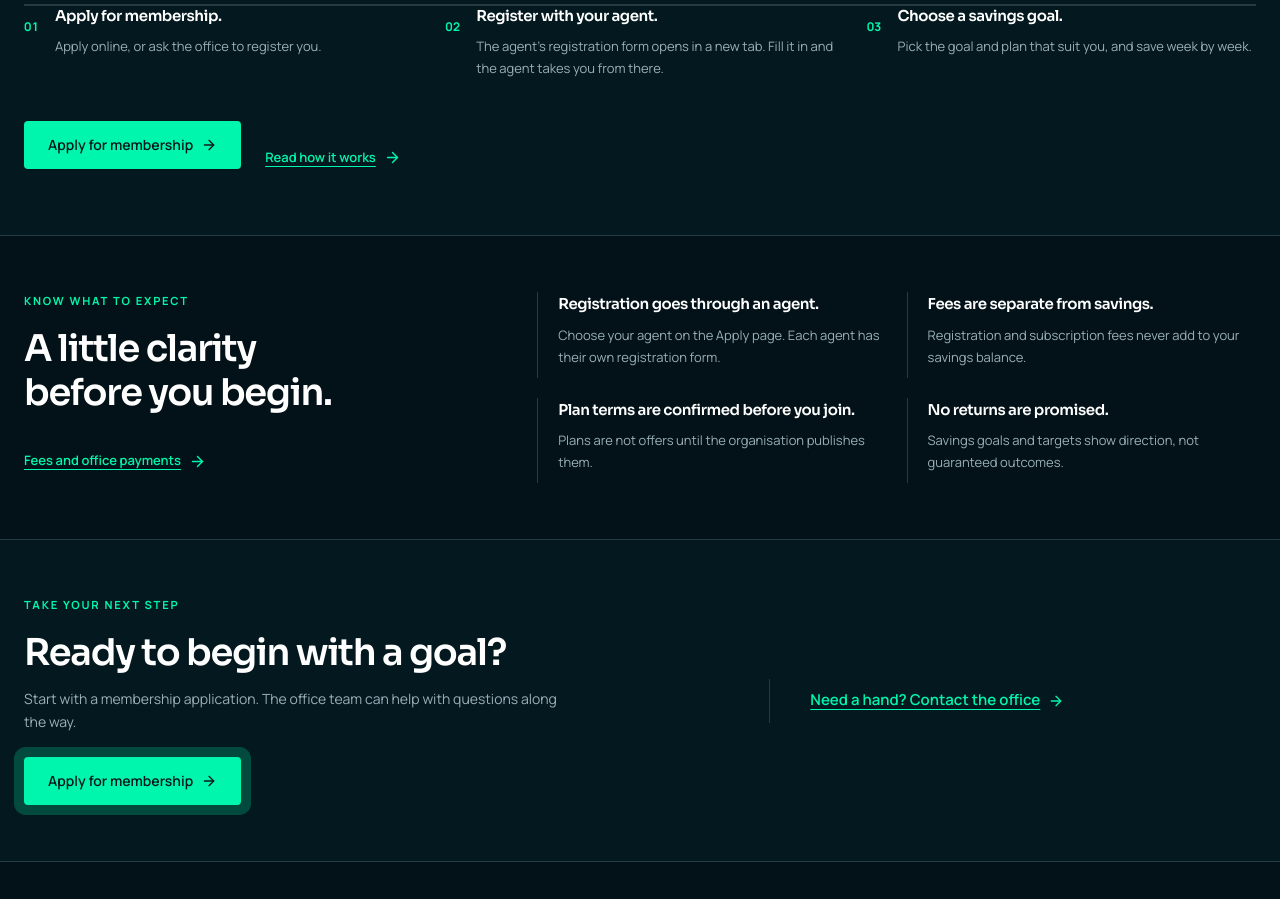
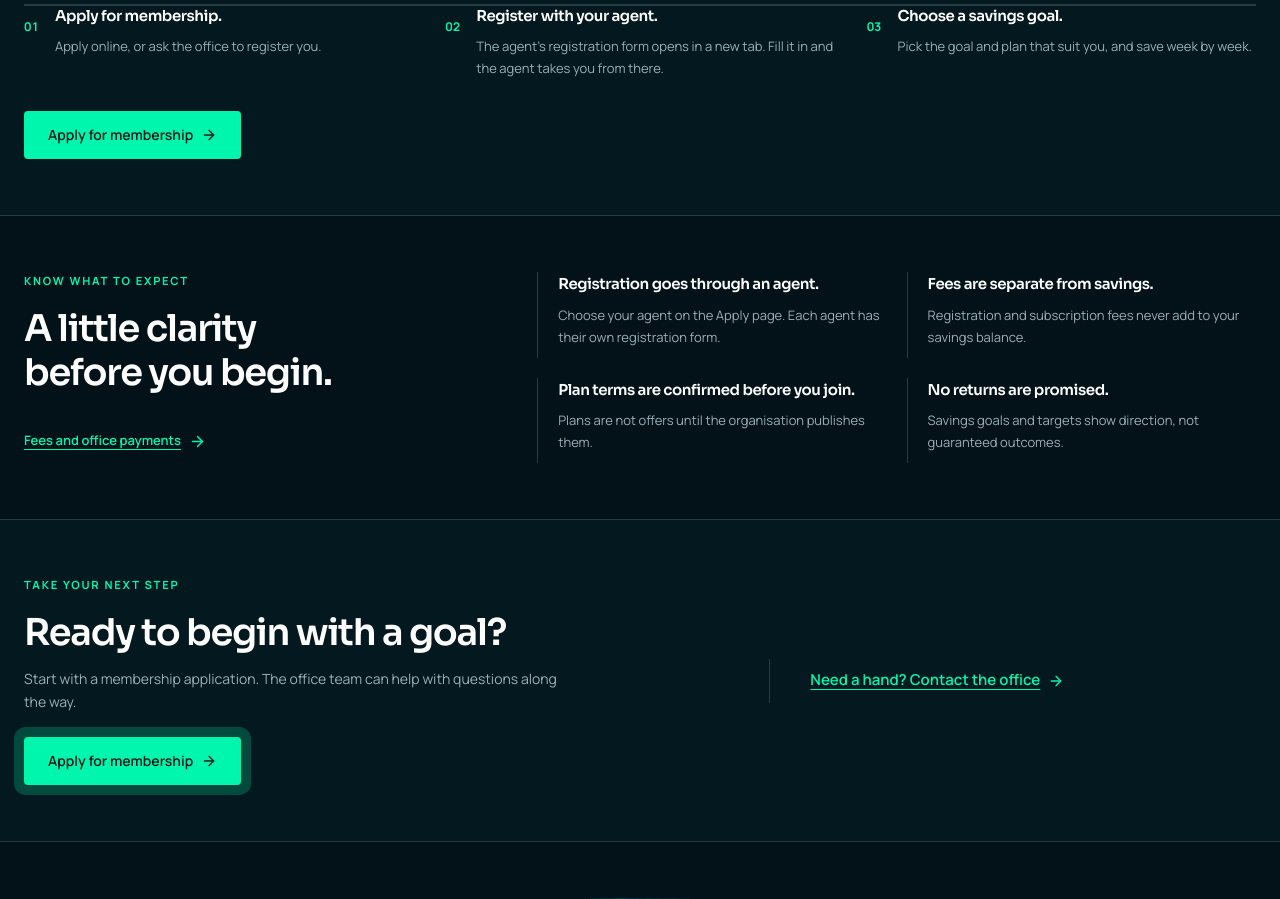
Before and after one commit to 12Captain-price/i-save, a React (Vite) app in the folder apps/web/: page / in a window 1280 px wide. Shown: the part 2920-3819 px from the top of the page. Built offline with nearby package versions, Linux system fonts and the light colour scheme; no server answers; the database is empty.

Commit message:
Remove remaining How it works references

```diff
--- a/apps/web/src/routes/index.tsx
+++ b/apps/web/src/routes/index.tsx
@@ -214,10 +214,6 @@ function HomePage() {
               Apply for membership
               <ArrowRight aria-hidden="true" />
             </a>
-            <a href="/how-it-works" className="home-text-link">
-              Read how it works
-              <ArrowRight size={17} aria-hidden="true" />
-            </a>
           </div>
         </section>
 
```
Also changed, not shown: 1 other file (tests, documents, lock files or other folders).
